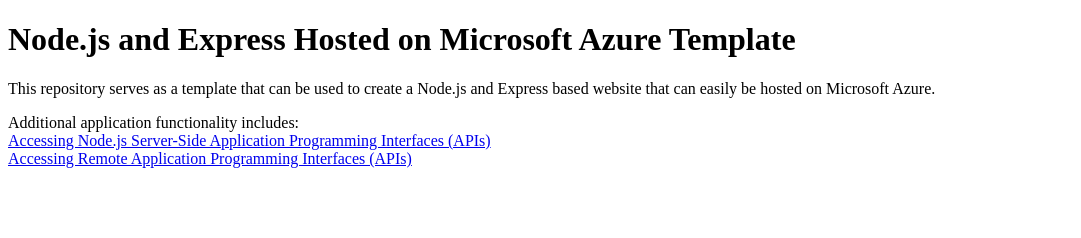
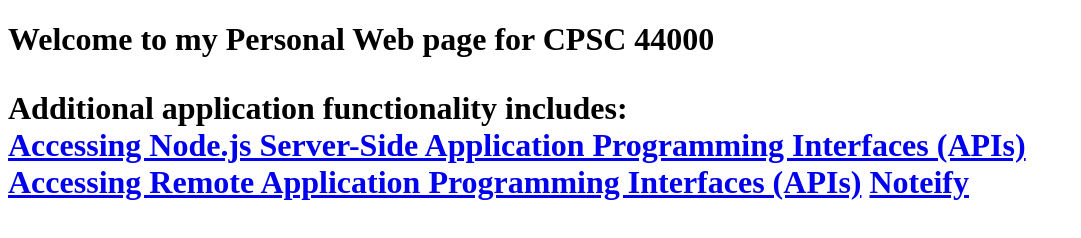
Before and after one commit to jon-rayo/PersonalNodeJSSite, a website: page static/index.html in a window 1280 px wide. Shown: the whole page, without its empty margins (0-1081 px from the left). Drawn offline with Linux system fonts and the light colour scheme.

Commit message:
added my final project

```diff
--- a/static/index.html
+++ b/static/index.html
@@ -1,15 +1,14 @@
 <!DOCTYPE html>
 <html>
 <head>
-<title>Node on Azure</title>
+<title>Jonathan Rayo Personal Node JS Site</title>
 </head>
 <body>
-<h1>Node.js and Express Hosted on Microsoft Azure Template</h1>
-<p>This repository serves as a template that can be used to create a Node.js and Express based website that can easily
-be hosted on Microsoft Azure.</p>
+<h1>Welcome to my Personal Web page for CPSC 44000</p>
 
 Additional application functionality includes:<br />
 <a href="fetching-from-server.html">Accessing Node.js Server-Side Application Programming Interfaces (APIs)</a><br />
 <a href="fetching-remote-dog-breeds.html">Accessing Remote Application Programming Interfaces (APIs)</a>
+<a href="https://noteify.azurewebsites.net/">Noteify</a>
 </body>
 </html>
```
